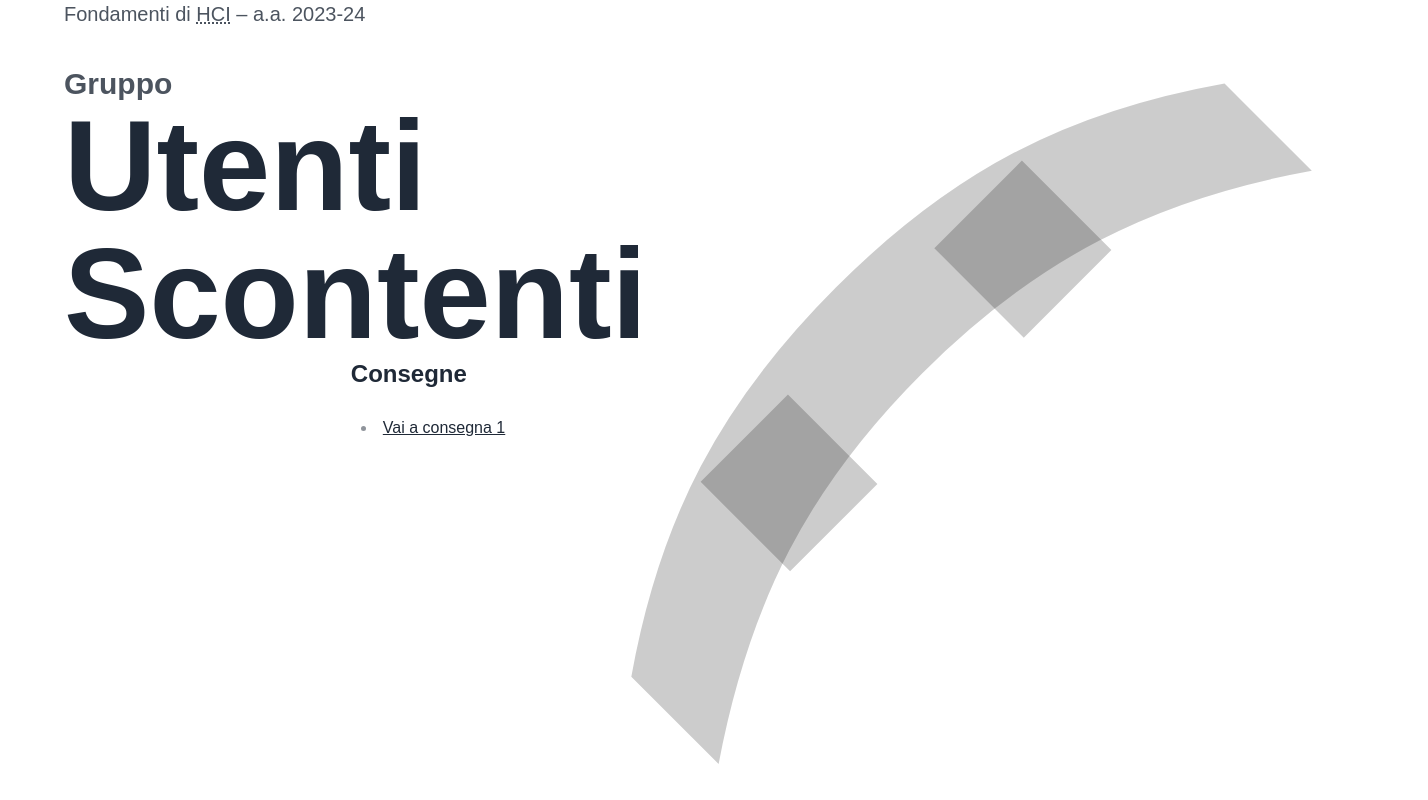
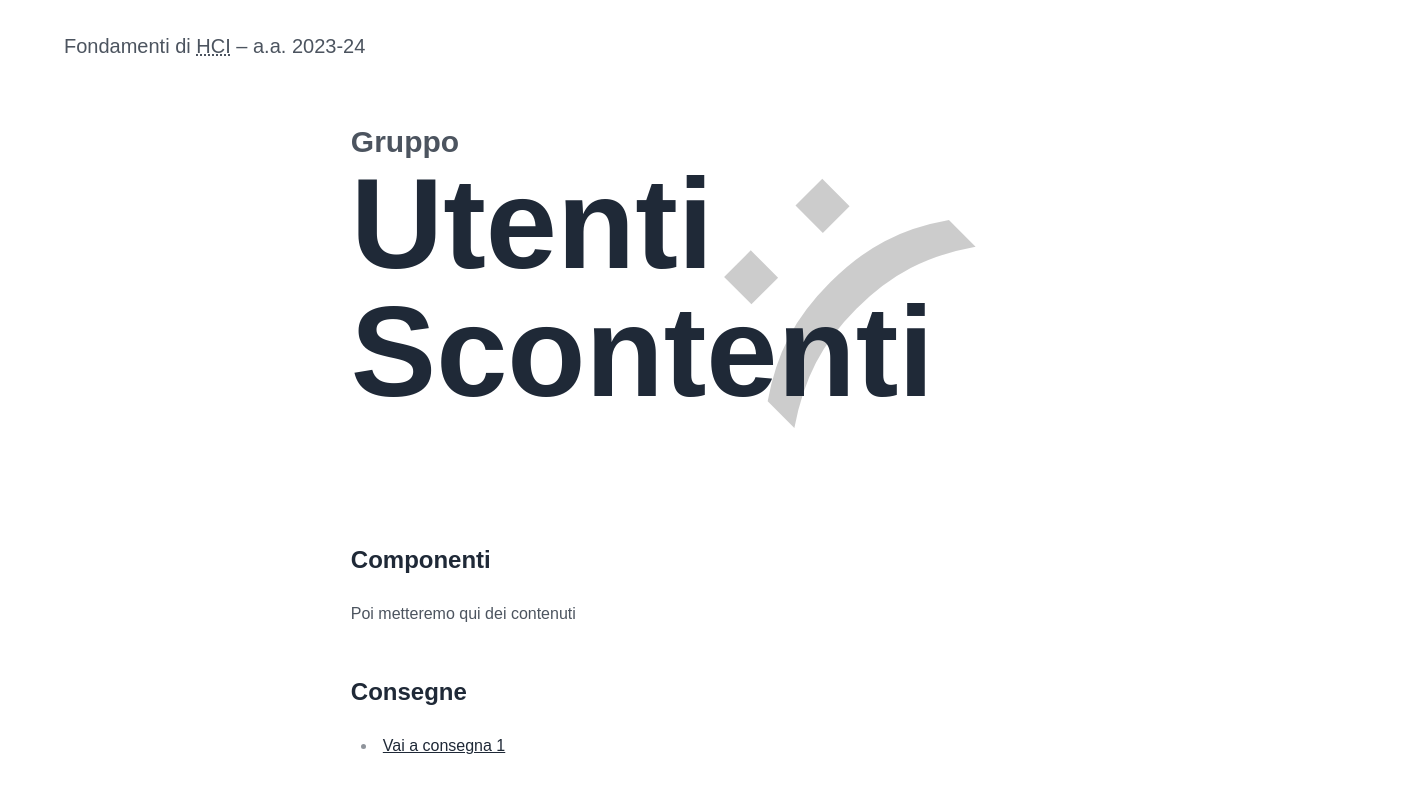
Before and after one commit to utenti-scontenti/progetto-HCI, a SvelteKit app: page / in a window 1280 px wide. Shown: the whole page, 1428 px wide, since content can reach past the window. Built offline with nearby package versions, Linux system fonts and the light colour scheme.

Commit message:
homepage

```diff
--- a/src/routes/+page.svelte
+++ b/src/routes/+page.svelte
@@ -2,32 +2,38 @@
 	import { base } from '$app/paths';
 </script>
 
-<!-- background -->
-<div class="-z-10 absolute top-[200px] right-[420px]">
+<div class="mx-16 mt-8 mb-16 prose">
+	<p class="text-xl">
+		Fondamenti di <abbr title="Human-Computer Interaction">HCI</abbr> &ndash; a.a. 2023-24
+	</p>
+</div>
+
+<div class="mx-auto mb-32 prose relative">
 	<p
-		class="w-0 h-0 pointer-events-none text-[900px] leading-[0] font-extrabold text-[rgba(0,0,0,0.2)] rotate-45"
+		class="
+			pointer-events-none
+			-z-10 absolute right-0 bottom-0
+			m-0 p-0
+			text-[275px] font-extrabold text-[rgba(0,0,0,0.2)]
+			rotate-45 translate-y-20
+		"
 	>
 		:(
 	</p>
-</div>
 
-<div class="mx-16 prose">
-	<p class="text-xl">
-		Fondamenti di <abbr title="Human-Computer Interaction">HCI</abbr> &ndash; a.a. 2023-24
-	</p>
 	<p class="text-3xl font-bold mb-0">Gruppo</p>
 	<h1 class="text-9xl font-extrabold">Utenti<br />Scontenti</h1>
 </div>
 
-<div class="container mx-auto">
 <div class="prose mx-auto">
+	<h2>Componenti</h2>
+	<p>Poi metteremo qui dei contenuti</p>
 	<h2>Consegne</h2>
 	<ul>
 		<li>
 			<a href="{base}/consegne/compito1">Vai a consegna 1</a>
 		</li>
 	</ul>
-	</div>
 </div>
 
 <style>
```
Lines whose indentation alone changed are shown as unchanged.
